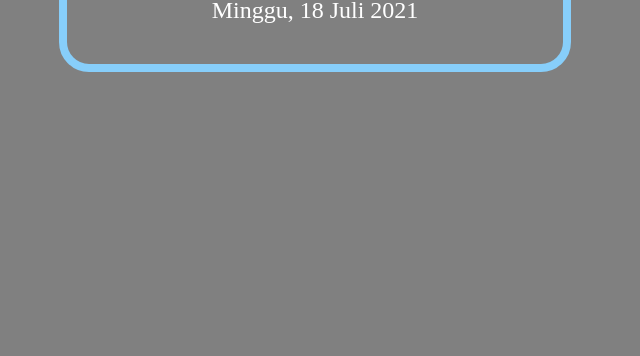
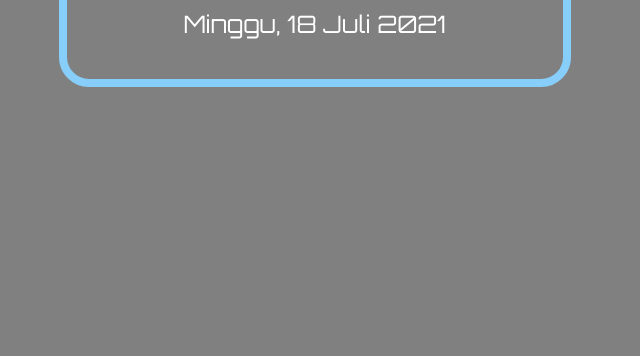
Before and after one commit to icang02/jam-tanggal, a plain HTML site: page index.html in a window 1280 px wide. Shown: the part 444-800 px from the top of the page, without its empty margins (325-965 px from the left). Drawn offline with Linux system fonts and the light colour scheme.

Commit message:
Update style.css

```diff
--- a/style.css
+++ b/style.css
@@ -1,3 +1,5 @@
+@import url('https://fonts.googleapis.com/css2?family=Orbitron&display=swap');
+
 html {
     scroll-behavior: smooth;
 }
@@ -6,7 +8,7 @@ html {
     margin: 0;
     padding: 0;
     box-sizing: border-box;
-    font-family: serif, sans-serif;
+    font-family: 'Orbitron', sans-serif;
 }
 
 body {
@@ -53,6 +55,7 @@ body {
     }
     #date {
         font-size: 1em;
+        margin-top: 10px;
         margin-bottom: 10px;
     }
 }
@@ -66,6 +69,7 @@ body {
         font-size: 5.5em;
     }
     #date {
+        margin-top: 10px;
         font-size: 1.3em;
     }
 }
@@ -79,6 +83,7 @@ body {
         font-size: 7em;
     }
     #date {
+        margin-top: 15px;
         margin-bottom: 20px;
         font-size: 1.5em;
     }
```
